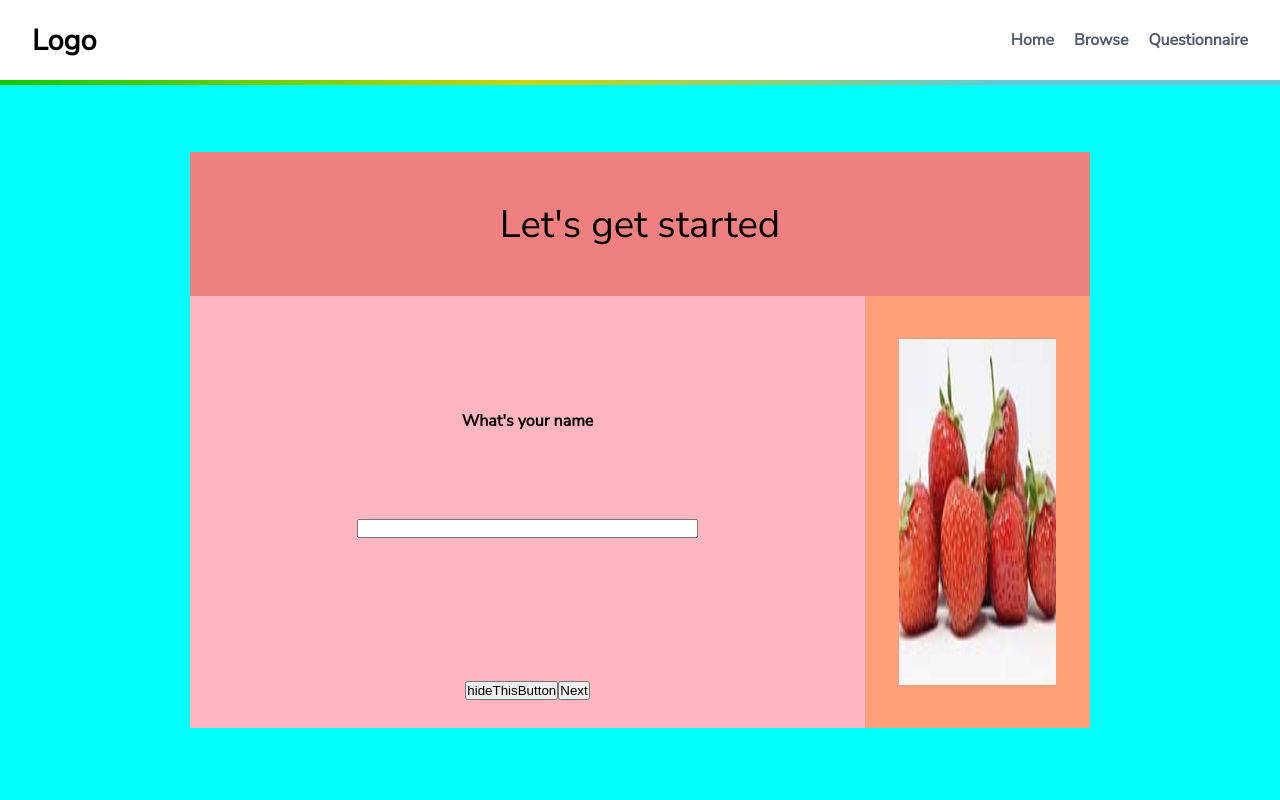
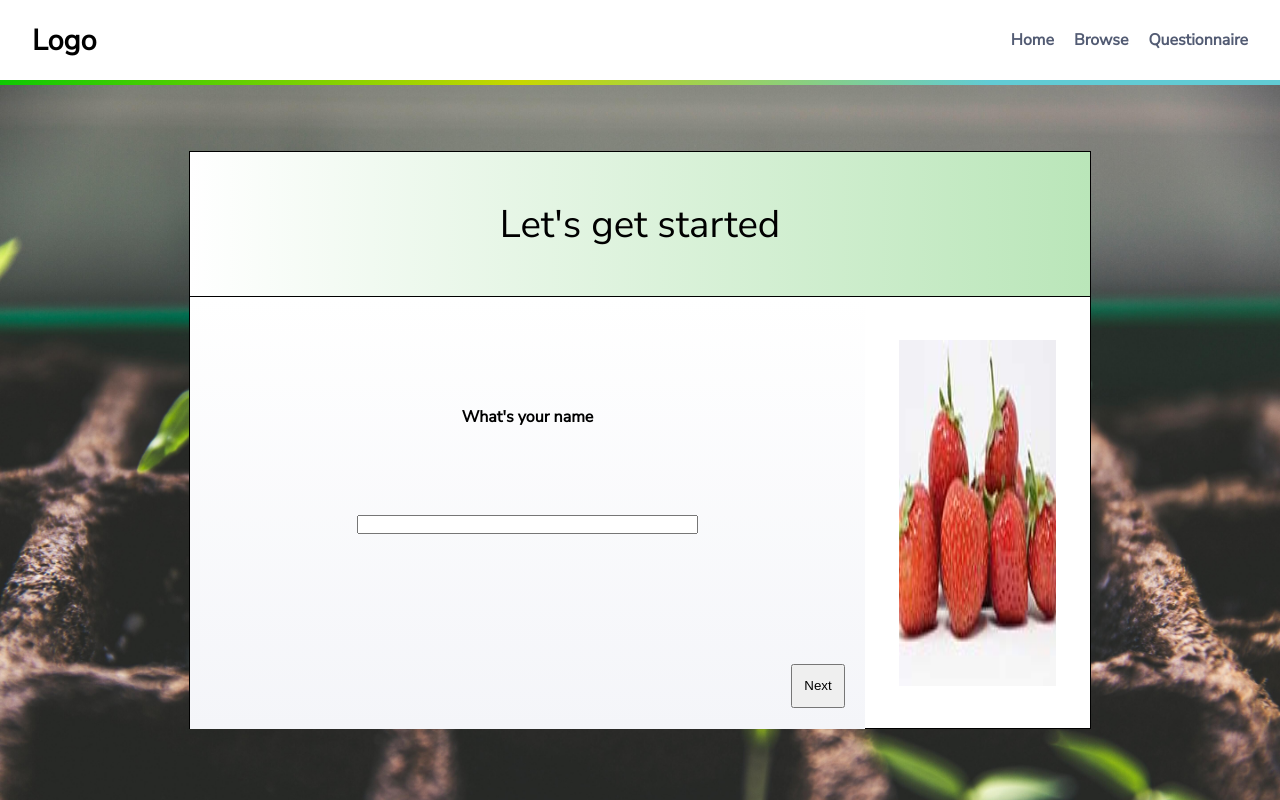
Before and after one commit to SchoolOfCode/w15_collaborative-react-project-fruit-veggie-grow-pro-team-i, a React (Create React App) app in the folder veggie_fruit_growpros/: page / in a window 1280 px wide. Built offline with nearby package versions, Linux system fonts and the light colour scheme.

Commit message:
added some colors and a little styling / button Struggled with the inputtags

```diff
--- a/veggie_fruit_growpros/src/components/BrowsePage/popup/PopUp.css
+++ b/veggie_fruit_growpros/src/components/BrowsePage/popup/PopUp.css
@@ -3,6 +3,9 @@
   padding: 0%;
   text-decoration: none;
 }
+
+
+
 
 .PopUpH2{
   font-size: 1.8rem;
--- a/veggie_fruit_growpros/src/components/Questionnaire/Input/Input.js
+++ b/veggie_fruit_growpros/src/components/Questionnaire/Input/Input.js
@@ -1,10 +1,10 @@
 
-const Input = ({setProfile,header}) => {
+const Input = ({setProfile}) => {
     // Changing display of select element
 
 
     return (
-        <div className="QInputBoxsContainer" style={{display: "flex"}}>
+        <div className="QInputBoxsContainer">
             <h4>What's your name</h4>
             <input className="QInputBoxsContainer-InputBoxs" type={"text"} onChange={(e)=>{setProfile(e.target.value)}}>
             </input>
--- a/veggie_fruit_growpros/src/components/Questionnaire/Questionnaire.js
+++ b/veggie_fruit_growpros/src/components/Questionnaire/Questionnaire.js
@@ -52,12 +52,19 @@ const Questionnaire = ({changePage}) => {
         time: 0
     })
 
-    let [Flex,setFlex] = useState("none");
+    let [InlineVar,setInlineVar] = useState("none");
 
     let [i, setI] = useState(0);
+
+
     function changePageAndObject(){
         setI(i = i + 1);
         if(i === 3){setI(0);}
+        if(i === 3){
+            setInlineVar("none");
+        }else{
+            setInlineVar("inline-block");
+        }
     }
 
     return changePage === "questionnaire" ? (
@@ -73,7 +80,7 @@ const Questionnaire = ({changePage}) => {
                     <Input header={QNumber[i].header} />
 
                     <section className="QButtonContainer">
-                        <button onClick={() => {changePageAndObject()}}>{QNumber[i].buttonOne}</button>
+                        <button style={{display:InlineVar}}>{QNumber[i].buttonOne}</button>
                         <button onClick={(e) => {changePageAndObject()}}>{QNumber[i].buttonTwo}</button>
                     </section>
 
--- a/veggie_fruit_growpros/src/components/Questionnaire/questionnaire.css
+++ b/veggie_fruit_growpros/src/components/Questionnaire/questionnaire.css
@@ -1,3 +1,4 @@
+
 .QPage {
     position:fixed;
     display: flex;
@@ -7,7 +8,8 @@
     height: 90vh;
     width: 100vw;
     max-width: 100vw;
-    background-color: aqua;
+    background:url(/src/components/images/vegimageplaceholder.jpg);
+    background-size: cover;
 }
 
 .QMain {
@@ -16,7 +18,8 @@
     width: 90%;
     max-height: 600px;
     max-width: 900px;
-    background-color: antiquewhite;
+    background-color: white;
+    border: thin solid black;
 }
 
 .QHeader {
@@ -26,7 +29,10 @@
     align-items: center;
     height: 25%;
     font-size: 1.6rem;
-    background-color: lightcoral;
+    background-image: linear-gradient(90deg,#ffffff  0%, #bae6b9 100%);
+
+    border-bottom: thin solid black;
+
 }
 
 .QBody {
@@ -41,7 +47,7 @@
     justify-content: space-around;
     height: 100%;
     width: 75%;
-    background-color: lightpink;
+    background-image: linear-gradient(180deg, #fff, #f4f5f9);
 }
 .QInputBoxsContainer{
     display: flex;
@@ -56,13 +62,22 @@
     width: 50%;
     text-align: center;
 }
+.QButtonContainer{
+    align-self: flex-end;
+
+}
+.QButtonContainer button{
+    margin-right: 20px;
+    height: 44px;
+    width: 54px;
+}
 .QImage {
     display: flex;
     justify-content: center;
     align-items: center;
     width: 25%;
     height: 100%;
-    background-color: lightsalmon;
+
 }
 
 .QImage img {
```
